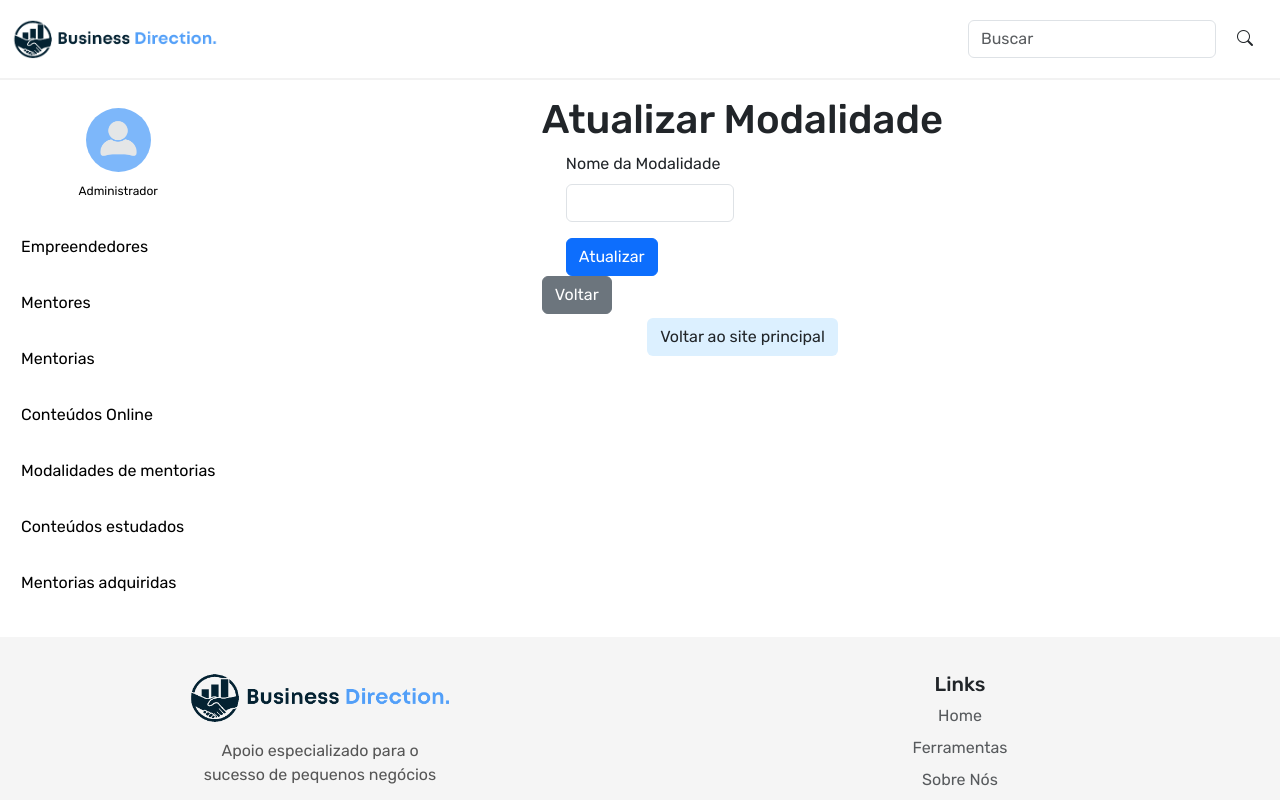
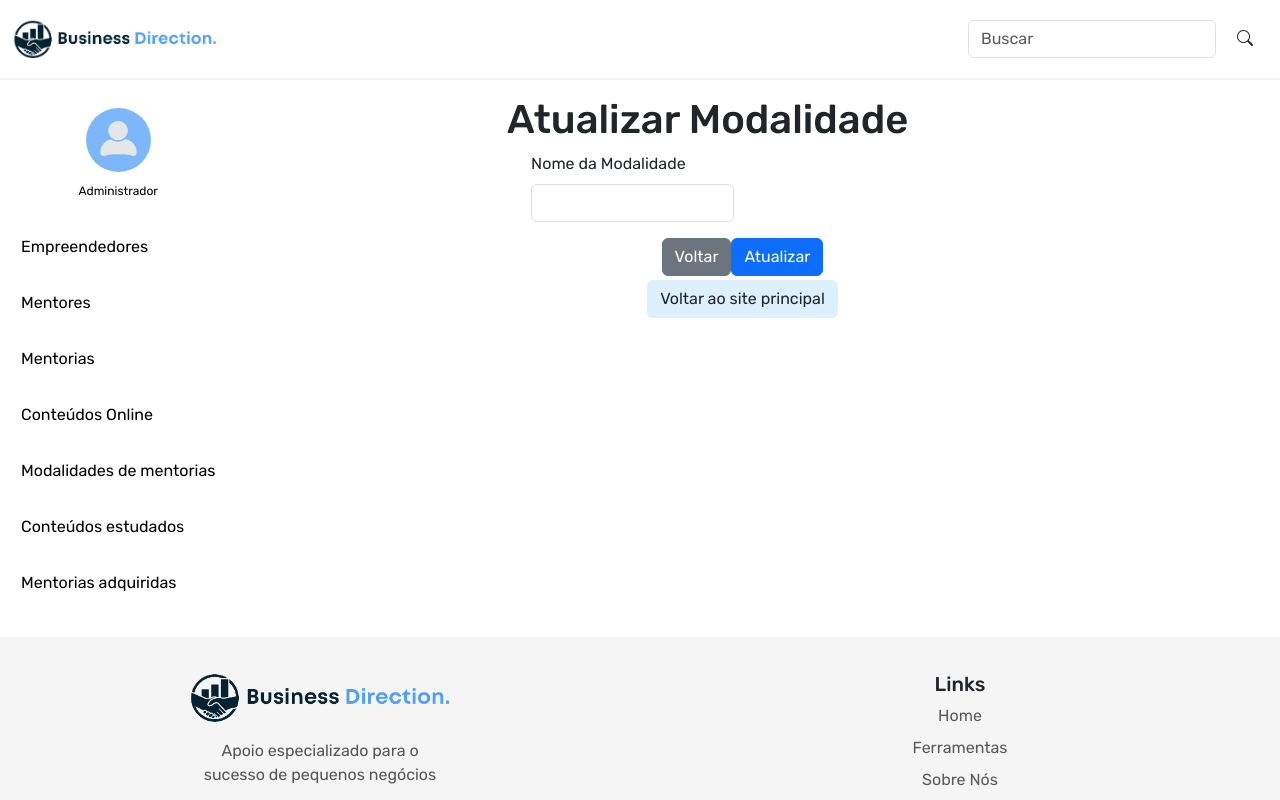
Before and after one commit to squad41recode/businessdirection_frontend, a Next.js app: page /admin/modalidades-mentorias/update/1 in a window 1280 px wide. Shown: the top 800 px of the page. Built offline with nearby package versions, Linux system fonts and the light colour scheme; no server answers.

Commit message:
Update [id].jsx

```diff
--- a/pages/admin/modalidades-mentorias/update/[id].jsx
+++ b/pages/admin/modalidades-mentorias/update/[id].jsx
@@ -64,18 +64,18 @@ const UpdateModalidadeMentoriaPage = () => {
             required
           />
         </div>
-        <div className="col-12">
+        <div className="col-12 justify-content-center text-center">
+          <Link
+            className="btn btn-secondary text-center"
+            href="/admin/modalidades-mentorias"
+          >
+            Voltar
+          </Link>
           <button className="btn btn-primary" onClick={handleFormSubmit}>
             Atualizar
           </button>
         </div>
       </form>
-      <Link
-        className="btn btn-secondary text-center"
-        href="/admin/modalidades-mentorias"
-      >
-        Voltar
-      </Link>
     </div>
   );
 };
```
